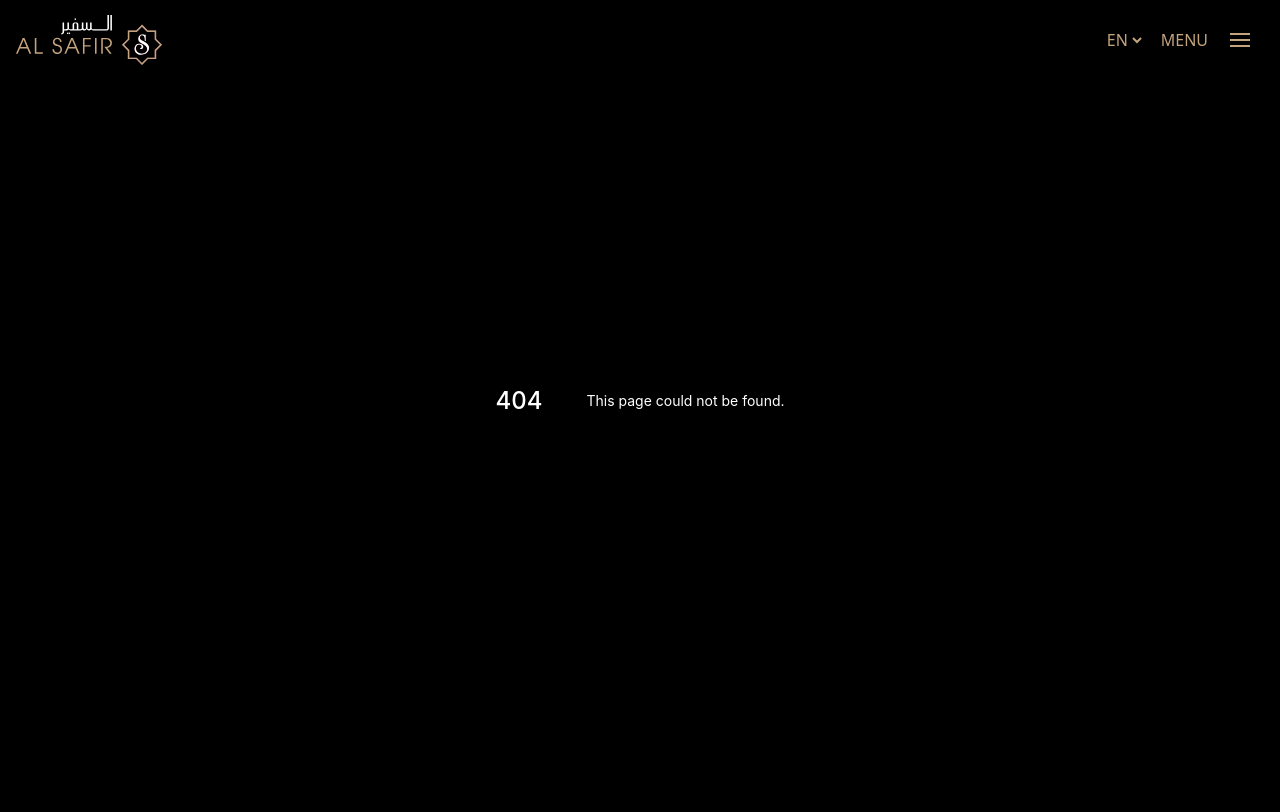
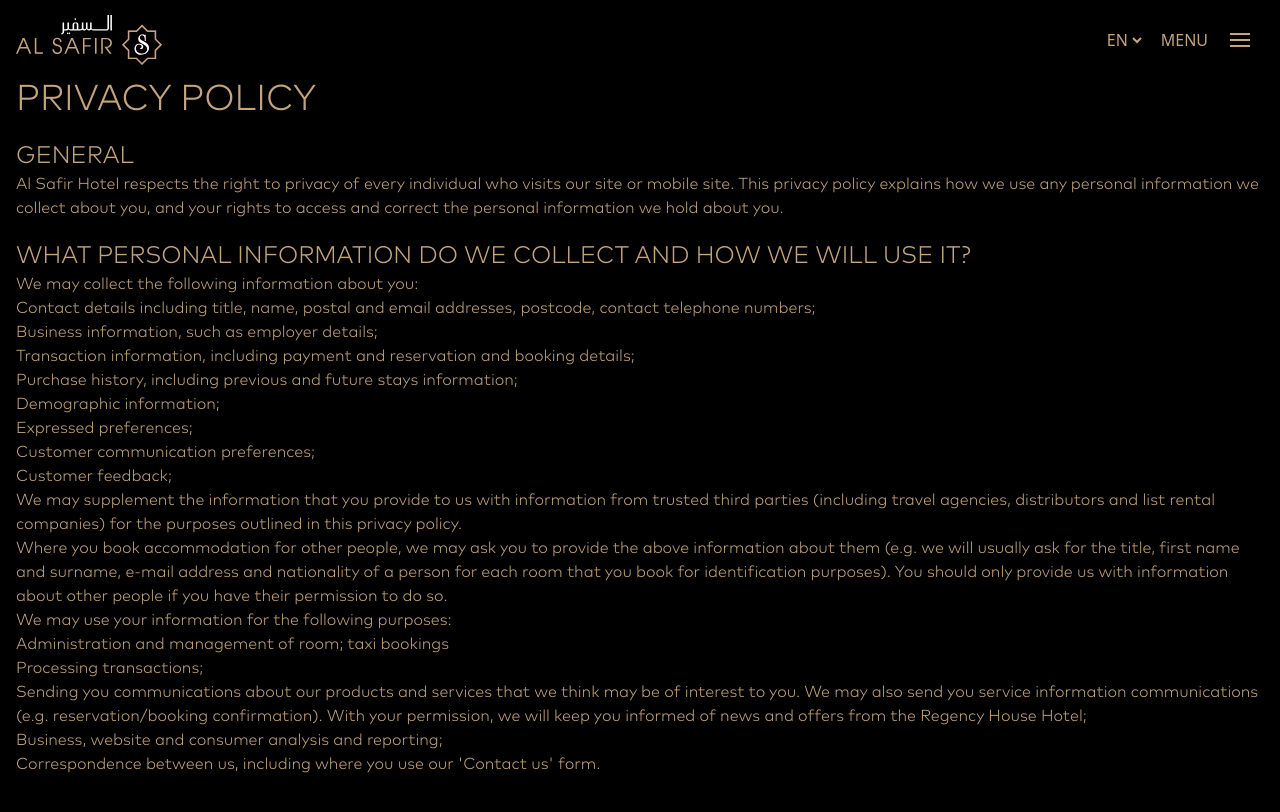
Before and after one commit to akhil272/alsafirhotel, a Next.js app: page /privacypolicy in a window 1280 px wide. Before the commit this address had no page. Shown: the top 812 px of the page. Built offline with nearby package versions, Linux system fonts and the light colour scheme; what tailwindcss-rtl would draw is missing.

Commit message:
rtl work in progress

```diff
--- a/components/BookNow/index.tsx
+++ b/components/BookNow/index.tsx
@@ -182,7 +182,7 @@ const BookNow = () => {
       {/* desktop */}
       {show && router.pathname === "/" && (
         <div className="hidden xl:block">
-          <div className="fixed right-0 w-96 h-3/6 duration-1000 transition-all bottom-1/4 scale-100 ">
+          <div className="fixed rtl:left-0 right-0 w-96 h-3/6 duration-1000 transition-all bottom-1/4 scale-100 ">
             <div className="relative bg-black top-6 flex flex-col rounded-l-lg space-y-6 p-4 bg-opacity-75 ">
               <h3 className="uppercase font-mark text-2xl"> Book Your Room</h3>
               <RoomSelector
--- /dev/null
+++ b/components/Footer/ScrollToTop.tsx
@@ -0,0 +1,33 @@
+import React, { useEffect, useState } from "react";
+
+export default function ScrollToTop() {
+  const scrollToTop = () => {
+    window.scrollTo({
+      top: 0,
+      behavior: "smooth",
+    });
+  };
+
+  return (
+    <div className="cursor-pointer">
+      <div
+        onClick={scrollToTop}
+        className=" text-white flex items-center space-x-2 "
+      >
+        <p>TOP</p>
+        <svg
+          width="15"
+          height="10"
+          viewBox="0 0 15 10"
+          fill="none"
+          xmlns="http://www.w3.org/2000/svg"
+        >
+          <path
+            d="M13.0463 9.63257L7.5 4.08632L1.95375 9.63257L0.25 7.91673L7.5 0.666734L14.75 7.91673L13.0463 9.63257Z"
+            fill="#BEA782"
+          />
+        </svg>
+      </div>
+    </div>
+  );
+}
--- /dev/null
+++ b/components/Footer/index.tsx
@@ -0,0 +1,25 @@
+import Link from "next/link";
+import ScrollToTop from "./ScrollToTop";
+const Footer = () => {
+  return (
+    <div className="font-mark text-primary border-t-2 border-primary pt-2">
+      <div className="px-4">
+        <ScrollToTop />
+      </div>
+      <div className="uppercase flex justify-evenly">
+        <Link href="/contactus">
+          <a>Contact Us</a>
+        </Link>
+        <Link href="/faq">
+          <a>FAQ</a>
+        </Link>
+        <Link href="/privacypolicy">
+          <a>Privacy Policy</a>
+        </Link>
+      </div>
+      <div className="my-4 uppercase flex justify-center">@Alsfairhotel</div>
+    </div>
+  );
+};
+
+export default Footer;
--- a/pages/_app.tsx
+++ b/pages/_app.tsx
@@ -6,17 +6,15 @@ import "../styles/base.css";
 
 function MyApp({ Component, pageProps, router }: AppProps) {
   return (
-    <div className="flex flex-col h-screen">
+    <div className="flex flex-col h-screen ">
       <header>
         <NavBar />
       </header>
-
       <main className="flex-1">
         <AnimatePresence initial={false} exitBeforeEnter>
           <Component {...pageProps} key={router.pathname} />
         </AnimatePresence>
       </main>
-
       <footer className="py-5 bg-black ">
         <BookNow />
       </footer>
--- /dev/null
+++ b/pages/contactus/index.tsx
@@ -0,0 +1,44 @@
+const ContactUs = () => {
+  return (
+    <div className="text-primary font-mark mt-20 px-4">
+      <div>
+        <h1 className="uppercase text-4xl">Contact Us</h1>
+      </div>
+      <div className="my-5">
+        <h4 className="uppercase text-2xl">
+          IF YOU HAVE ANY QUESTIONS, PLEASE FEEL FREE TO CONTACT US USING THE
+          FORM BELOW.
+        </h4>
+        <p>
+          Al Safir Hotel & Tower en suites 193 stylishly designed deluxe rooms,
+          suites, apartments, a cosmopolitan selection of restaurants,
+          entertainment center and lounges as well as completely furnished
+          business facilities complimented with hospitable services. From the
+          very beginning, the hotel welcomes guests for business and leisure
+          purposes. Located in the heart of Bahrain’s vibrant entertainment
+          district, Juffair. The hotel combines its heritage with all the
+          amenities of the present day to ensure that your stay is peaceful,
+          relaxed & memorable, thereby surpassing its deluxe four star status.
+        </p>
+        <p>
+          Located in the heart of Bahrain’s vibrant entertainment district,
+          Juffair. The hotel combines its heritage with all the amenities of the
+          present day to ensure that your stay is peaceful, relaxed & memorable,
+          thereby surpassing its deluxe four star status.
+        </p>
+      </div>
+      <div className="grid grid-cols-2">
+        <div>+973 17827999</div>
+        <div>+973 17827999</div>
+        <div>+973 17827999</div>
+        <div>hello@alsafirhotel.com</div>
+        <div className="col-span-2">
+          Building 670, Road 2411, Block 324 ,PO BOX: 55222, Manama, Kingdom of
+          Bahrain
+        </div>
+      </div>
+    </div>
+  );
+};
+
+export default ContactUs;
--- /dev/null
+++ b/pages/faq/index.tsx
@@ -0,0 +1,11 @@
+const Faq = () => {
+  return (
+    <div className="text-primary font-mark mt-20 px-4">
+      <div>
+        <h1 className="uppercase text-4xl">FAQ</h1>
+      </div>
+    </div>
+  );
+};
+
+export default Faq;
--- a/pages/index.tsx
+++ b/pages/index.tsx
@@ -4,26 +4,13 @@ import Head from "next/head";
 import { useRouter } from "next/router";
 import en from "../locales/home/en";
 import ar from "../locales/home/ar";
+import Footer from "../components/Footer";
 
 function Homepage({ weather }: { weather: any }) {
   const router = useRouter();
   const { locale } = router;
   const t = locale === "en" ? en : ar;
 
-  // const CurrentDate = () => {
-  //   const d = new Date();
-  //   const weekday = new Array(7);
-  //   weekday[0] = "Sunday";
-  //   weekday[1] = "Monday";
-  //   weekday[2] = "Tuesday";
-  //   weekday[3] = "Wednesday";
-  //   weekday[4] = "Thursday";
-  //   weekday[5] = "Friday";
-  //   weekday[6] = "Saturday";
-
-  //   const date = weekday[d.getDay()];
-  //   return date;
-  // };
   const image1 = "/images/homepage/homeCoverImage01.jpg";
   const image2 = "/images/homepage/homeCover2.jpg";
   const image3 = "/images/homepage/Inside-Al-Safir-Hotel.jpg";
@@ -37,11 +24,11 @@ function Homepage({ weather }: { weather: any }) {
           key="title"
         />
       </Head>
-      <div className="h-screen w-full  ">
+      <div className="h-screen w-full">
         <ImageSlider images={[image1, image3, image2]}>
           <div
-            className="bg-gradient-to-l from-transparent to-black flex flex-wrap content-end py-64
-     min-h-screen px-4 "
+            className="bg-gradient-to-l from-transparent to-black rtl:bg-gradient-to-r flex flex-wrap content-end py-64
+     min-h-screen px-4"
           >
             <h1 className="text-primary font-brandon sm:w-1/2 tracking-widest text-6xl lg:text-8xl ">
               {t.hero}
@@ -86,6 +73,7 @@ function Homepage({ weather }: { weather: any }) {
           <i>Don’t blink twice to book because you deserve the best!</i>
         </p>
       </div>
+      <Footer />
     </div>
   );
 }
--- /dev/null
+++ b/pages/privacypolicy/index.tsx
@@ -0,0 +1,78 @@
+const PrivacyPolicy = () => {
+  return (
+    <div className="text-primary font-mark mt-20 px-4">
+      <div>
+        <h1 className="uppercase text-4xl">Privacy Policy</h1>
+      </div>
+      <div className="my-5">
+        <h4 className="uppercase text-2xl">General</h4>
+        <p>
+          Al Safir Hotel respects the right to privacy of every individual who
+          visits our site or mobile site. This privacy policy explains how we
+          use any personal information we collect about you, and your rights to
+          access and correct the personal information we hold about you.
+        </p>
+      </div>
+      <div className="my-5">
+        <h4 className="uppercase text-2xl">
+          What personal information do we collect and how we will use it?
+        </h4>
+        <p>
+          We may collect the following information about you:
+          <ul>
+            <li>
+              Contact details including title, name, postal and email addresses,
+              postcode, contact telephone numbers;
+            </li>
+            <li>Business information, such as employer details;</li>
+            <li>
+              Transaction information, including payment and reservation and
+              booking details;
+            </li>
+            <li>
+              Purchase history, including previous and future stays information;
+            </li>
+            <li>Demographic information;</li>
+            <li>Expressed preferences;</li>
+            <li>Customer communication preferences;</li>
+            <li>Customer feedback;</li>
+          </ul>
+          <p>
+            We may supplement the information that you provide to us with
+            information from trusted third parties (including travel agencies,
+            distributors and list rental companies) for the purposes outlined in
+            this privacy policy.
+          </p>
+          <p>
+            Where you book accommodation for other people, we may ask you to
+            provide the above information about them (e.g. we will usually ask
+            for the title, first name and surname, e-mail address and
+            nationality of a person for each room that you book for
+            identification purposes). You should only provide us with
+            information about other people if you have their permission to do
+            so.
+          </p>
+          <p>We may use your information for the following purposes:</p>
+          <ul>
+            <li>Administration and management of room; taxi bookings</li>
+            <li>Processing transactions;</li>
+            <li>
+              Sending you communications about our products and services that we
+              think may be of interest to you. We may also send you service
+              information communications (e.g. reservation/booking
+              confirmation). With your permission, we will keep you informed of
+              news and offers from the Regency House Hotel;
+            </li>
+            <li>Business, website and consumer analysis and reporting;</li>
+            <li>
+              Correspondence between us, including where you use our 'Contact
+              us' form.
+            </li>
+          </ul>
+        </p>
+      </div>
+    </div>
+  );
+};
+
+export default PrivacyPolicy;
```
